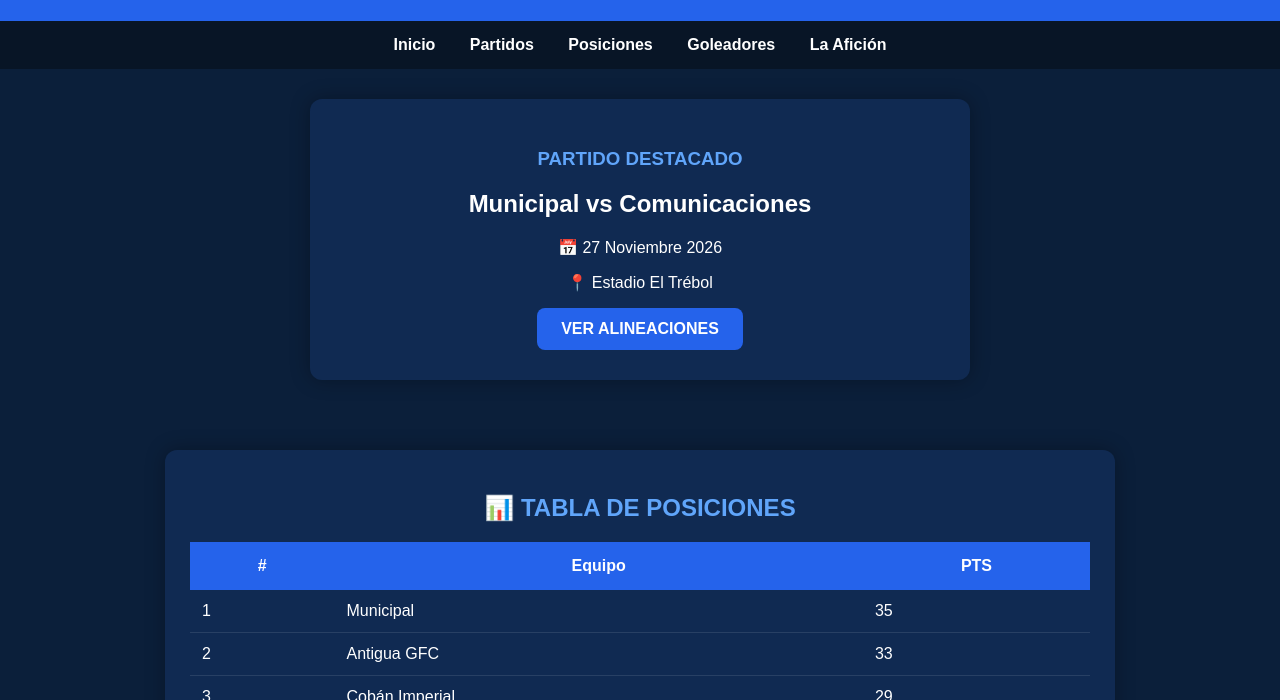
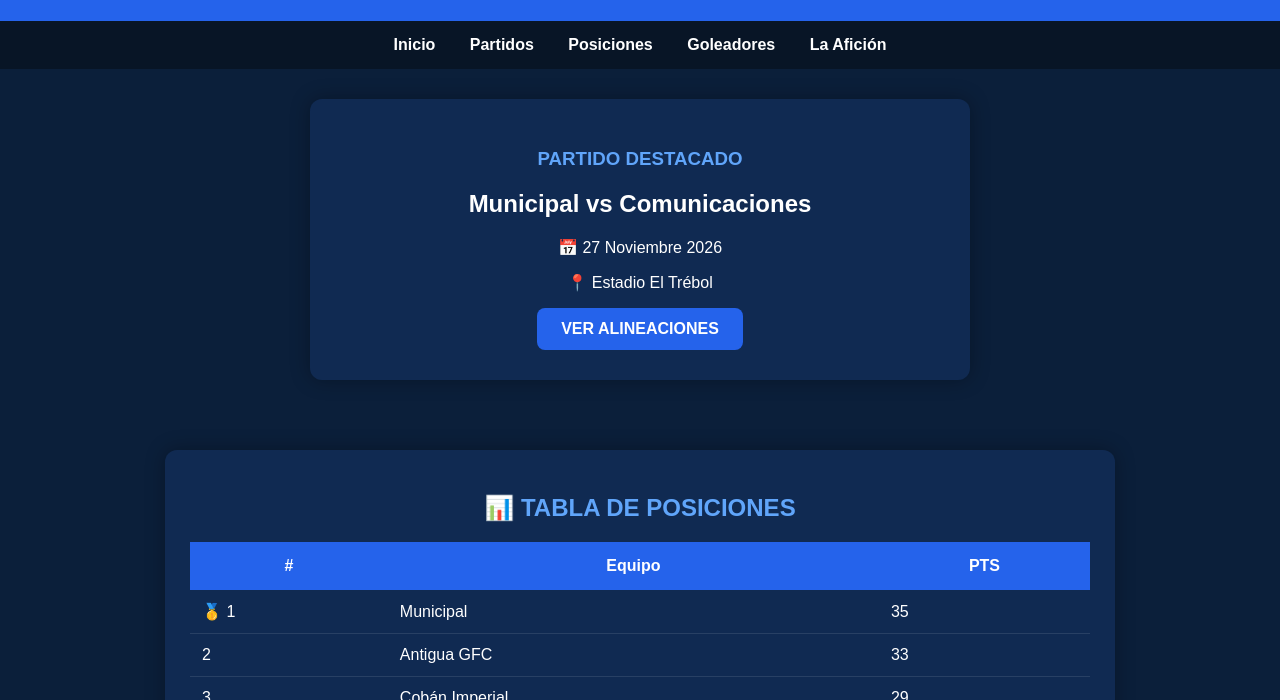
Before and after one commit to ligaazul0-droid/LIGA-AZUL, a plain HTML site: page index.html in a window 1280 px wide. Shown: the part 100-800 px from the top of the page. Drawn offline with Linux system fonts and the light colour scheme.

Commit message:
Update index.html

```diff
--- a/index.html
+++ b/index.html
@@ -55,11 +55,11 @@
         </thead>
 
         <tbody>
-            <tr>
-                <td>1</td>
-                <td>Municipal</td>
-                <td>35</td>
-            </tr>
+            <tr class="primer-lugar">
+    <td>🥇 1</td>
+    <td>Municipal</td>
+    <td>35</td>
+</tr>
 
             <tr>
                 <td>2</td>
```
